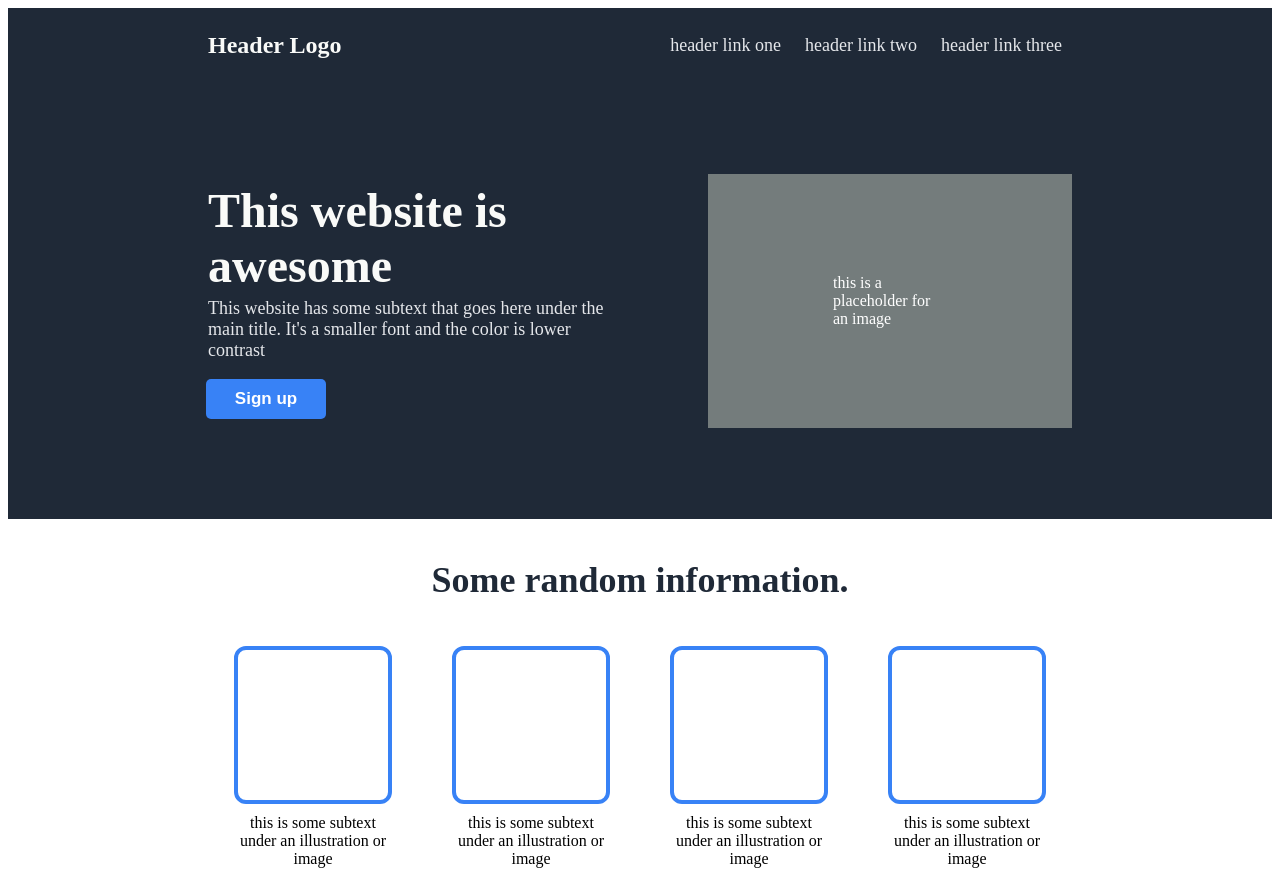
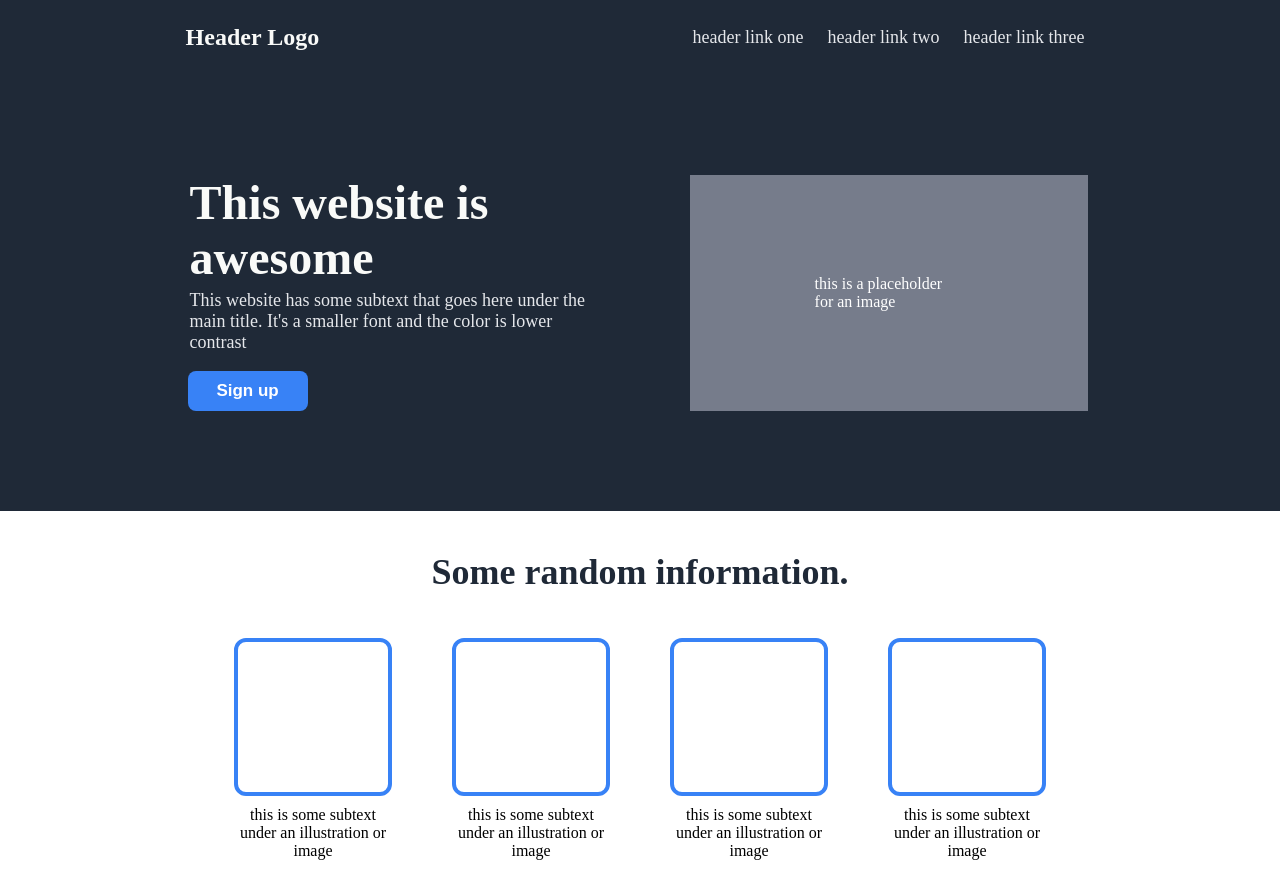
Before and after one commit to Edward979797/odin-landing-page, a plain HTML site: page index.html in a window 1280 px wide. Shown: the top 871 px of the page. Drawn offline with Linux system fonts and the light colour scheme.

Commit message:
Made some minor tweaks to ensure responsive styling (i.e. margins)

```diff
--- a/style.css
+++ b/style.css
@@ -1,6 +1,7 @@
 body {
     display: flex;
     flex-direction: column;
+    margin: 0;
 }
 
 a {
@@ -17,7 +18,7 @@ a {
 }
 
 .header h3 {
-    margin-left: 200px;
+    margin-left: 14.5%;
     flex: auto;
     font-size: 24px;
     color: #F9FAF8;
@@ -30,7 +31,7 @@ a {
 }
 
 .header-links {
-    margin-right: 200px;
+    margin-right: 14.5%;
 }
 
 .hero {
@@ -42,7 +43,7 @@ a {
     display: flex;
     flex-direction: column;
     padding: 100px;
-    margin-left: 100px;
+    margin-left: 7%;
     flex: auto;
 }
 
@@ -52,8 +53,8 @@ a {
     padding-bottom: 100px;
     padding-right: 125px;
     padding-left: 125px;
-    margin-right: 200px;
-    background-color: #747c7c;
+    margin-right: 15%;
+    background-color: #767c8b;
     width: 250px;
 }
 
@@ -78,7 +79,7 @@ a {
     height: auto;
     background-color: #3882F6;
     color: white;
-    border-radius: 5px;
+    border-radius: 8px;
     border: none;
     font-size: 17px;
     font-weight: bold;
```
